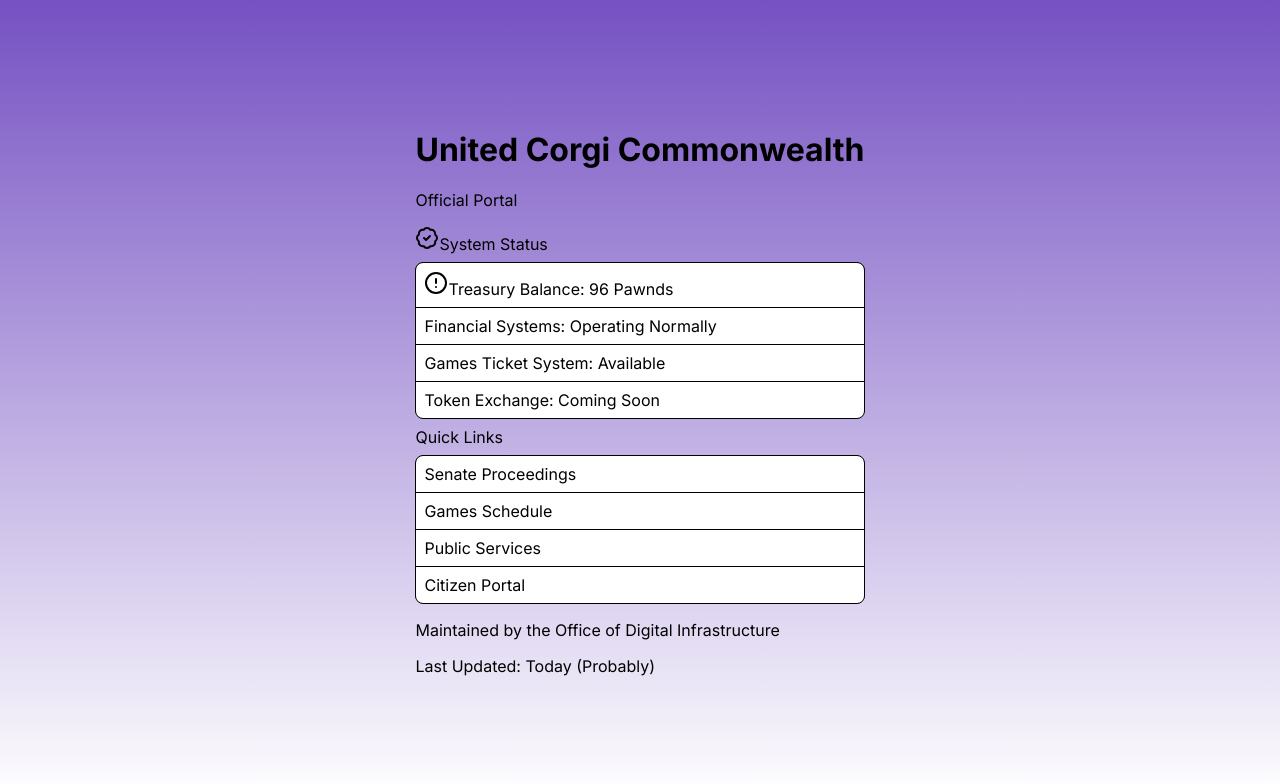
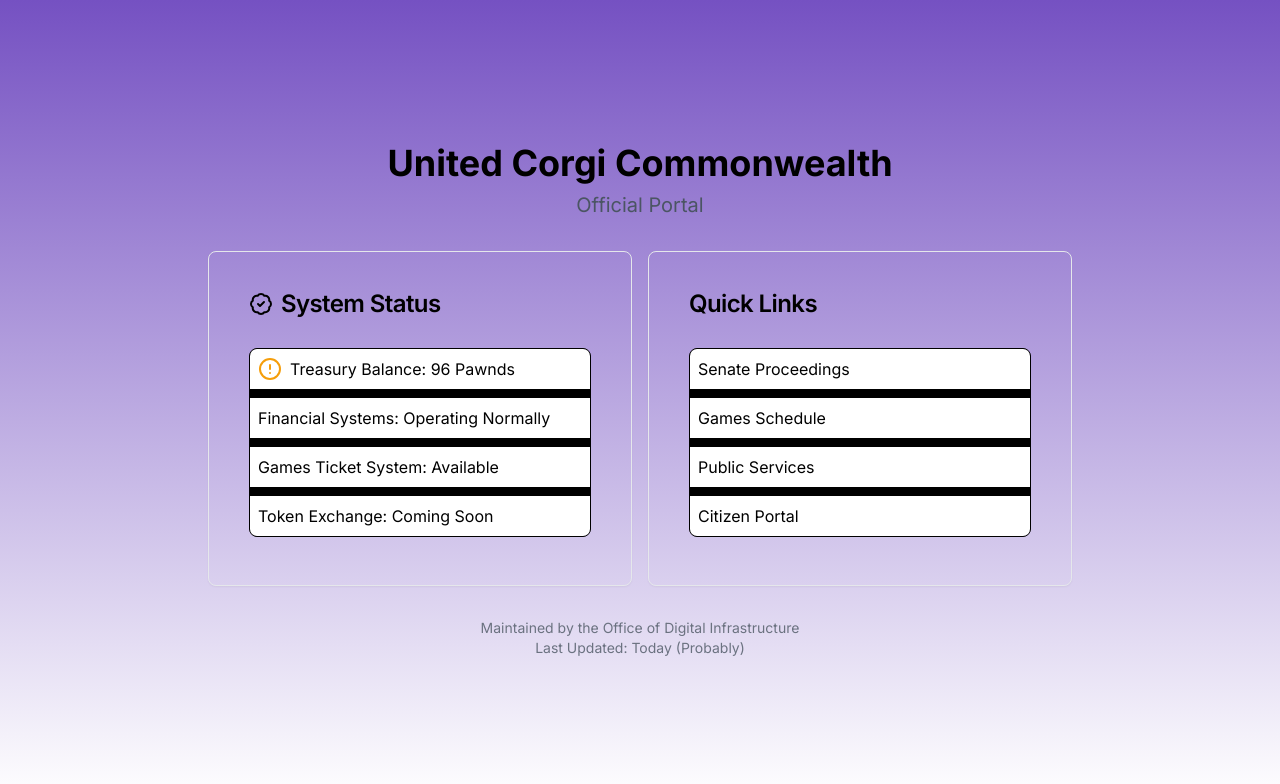
Before and after one commit to emediazone/ucc-landing, a Next.js app: page / in a window 1280 px wide. Shown: the top 784 px of the page. Built offline with nearby package versions, Linux system fonts and the light colour scheme.

Commit message:
Update app.css

```diff
--- a/app/app.css
+++ b/app/app.css
@@ -1,3 +1,17 @@
+@tailwind base;
+@tailwind components;
+@tailwind utilities;
+
+body {
+  margin: 0;
+  background: linear-gradient(180deg, rgb(117, 81, 194), rgb(255, 255, 255));
+  display: flex;
+  font-family: Inter, system-ui, Avenir, Helvetica, Arial, sans-serif;
+  height: 100vh;
+  width: 100vw;
+  justify-content: center;
+  align-items: center;
+}
 body {
     margin: 0;
     background: linear-gradient(180deg, rgb(117, 81, 194), rgb(255, 255, 255));
```
